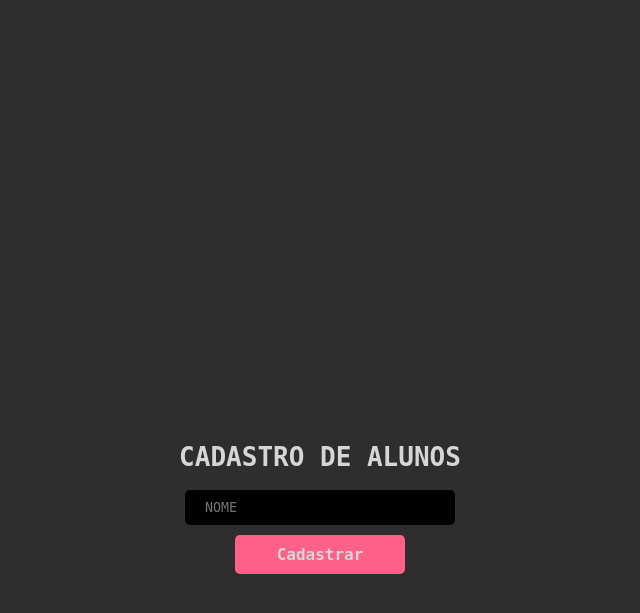
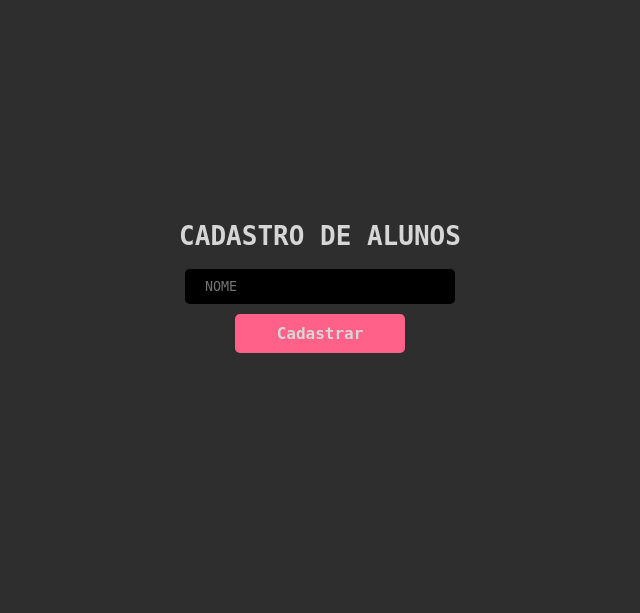
Before and after one commit to dev-brs/CRUD, a Flask app: page /cadastrar in a window 1280 px wide. Shown: the top 613 px of the page, without its empty margins (320-960 px from the left). Run offline with Flask 3, Linux system fonts and the light colour scheme; parts of the project's set-up code (start-up, migrations or seed data) failed here and were passed over.

Commit message:
fixing the vertical align

```diff
--- a/App/app.py
+++ b/App/app.py
@@ -91,4 +91,4 @@ def atualizar(id):
 
 
 if __name__ == '__main__':
-    app.run(debug=True)
+    app.run(host='0.0.0.0', port=5000)
--- a/App/static/style.css
+++ b/App/static/style.css
@@ -5,8 +5,8 @@ body{
 h1{
     font-weight: bold;
     font-family: monospace;
-    margin-top: 35%;
     color: #d6d6d6;
+    margin-top: 17.5%;
 }
 
 button{
```
